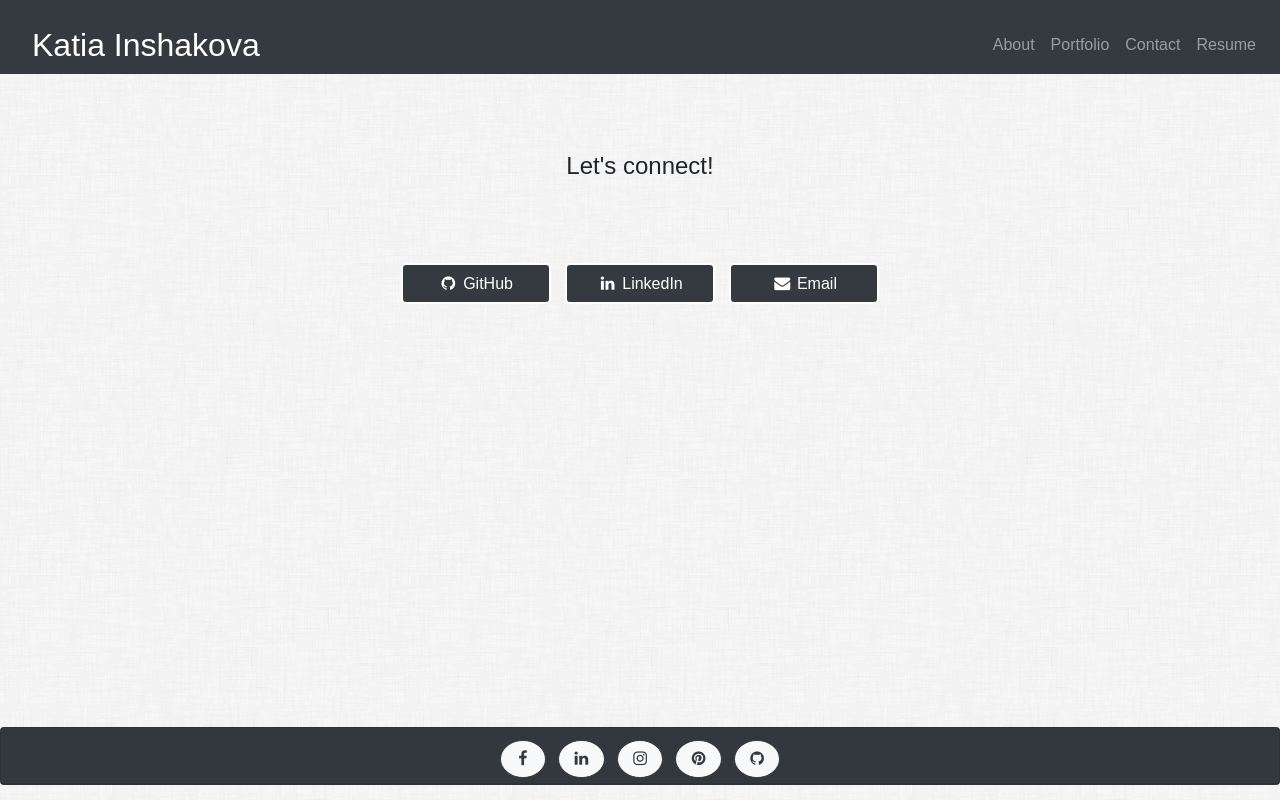
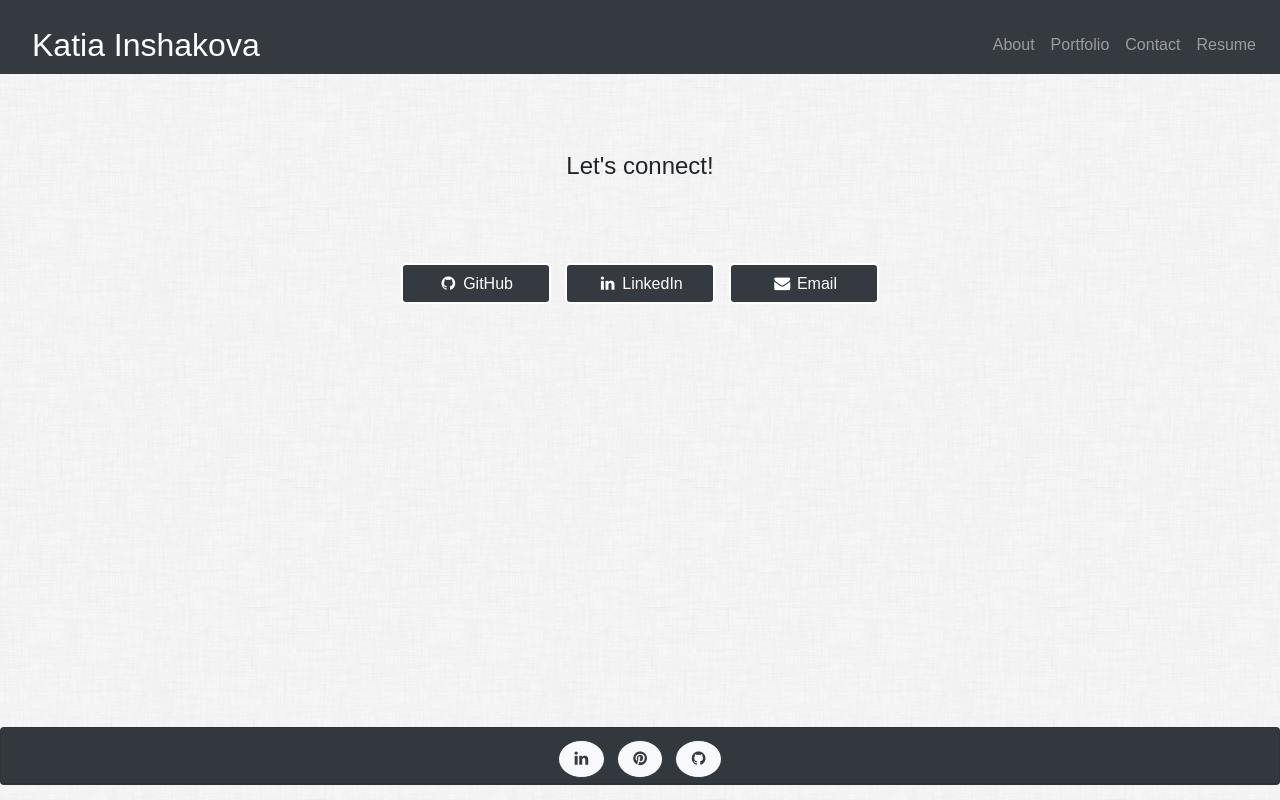
Before and after one commit to katrinity/Portfolio_Updated, a website: page public/contact.html in a window 1280 px wide. Drawn offline with nearby package versions, Linux system fonts and the light colour scheme.

Commit message:
removed social media icons that are not in use

```diff
--- a/public/contact.html
+++ b/public/contact.html
@@ -97,24 +97,24 @@
         <div class="card fixed-bottom mt-5 pt-3.5 bg-dark">
                 <div class="card-header text-center">
                         <ul class="list-inline mb-0  ">
-                                <li class="list-inline-item">
+                                <!-- <li class="list-inline-item">
                                         <a class="btn btn-outline-dark btn-social text-center rounded-circle bg-light"
                                                 href="">
                                                 <i class="fa fa-fw fa-facebook"></i>
                                         </a>
-                                </li>
+                                </li> -->
                                 <li class="list-inline-item">
                                         <a class="btn btn-outline-dark btn-social text-center rounded-circle bg-light"
                                                 href="https://www.linkedin.com/in/katiainshakova/">
                                                 <i class="fa fa-fw fa-linkedin"></i>
                                         </a>
                                 </li>
-                                <li class="list-inline-item">
+                                <!-- <li class="list-inline-item">
                                         <a class="btn btn-outline-dark btn-social text-center rounded-circle bg-light"
                                                 href="">
                                                 <i class="fa fa-fw fa-instagram"></i>
                                         </a>
-                                </li>
+                                </li> -->
                                 <li class="list-inline-item">
                                         <a class="btn btn-outline-dark btn-social text-center rounded-circle bg-light"
                                                 href="https://www.pinterest.com/katerynain/">
```
Also changed, not shown: public/index.html (+4 -4 lines), public/portfolio.html (+4 -4 lines).
